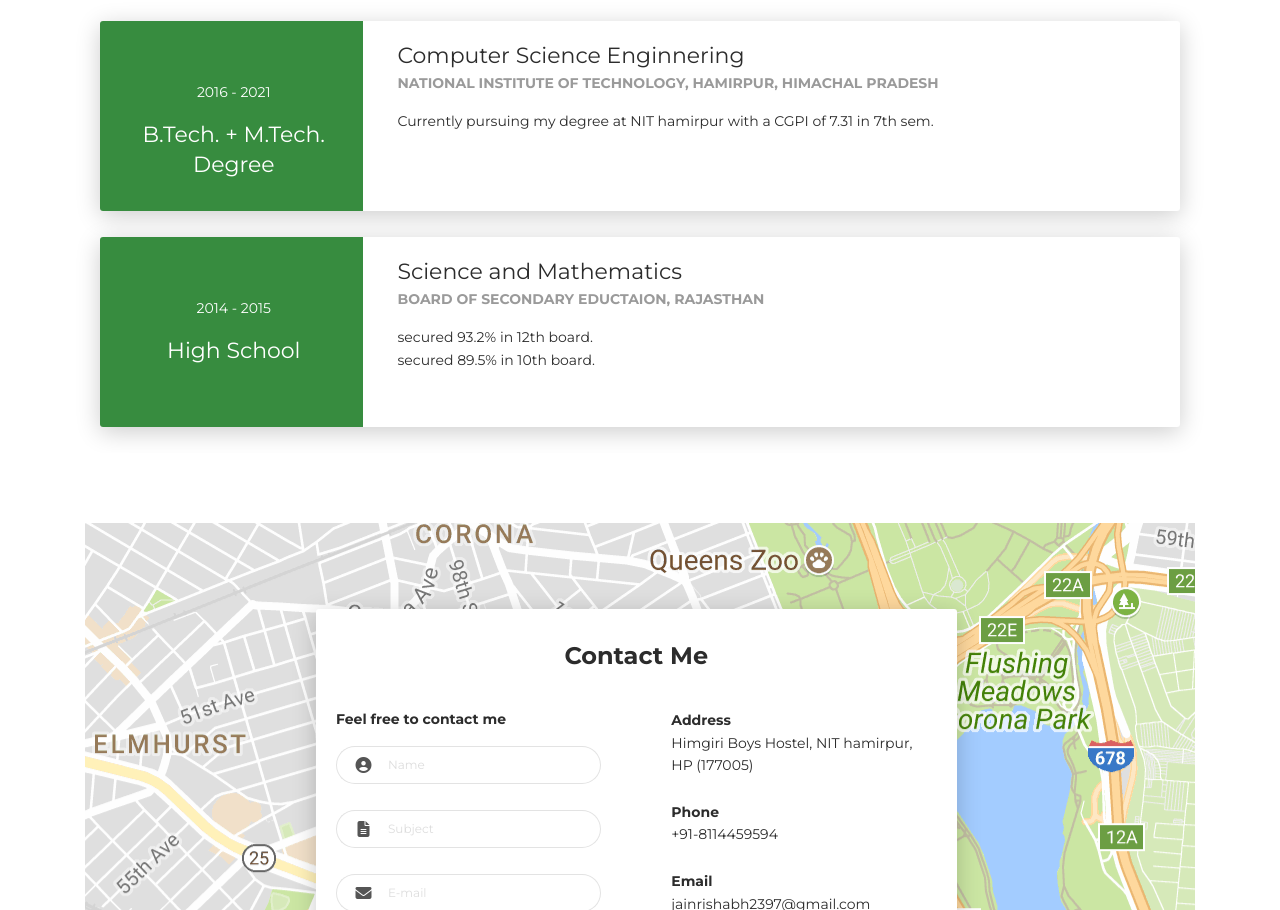
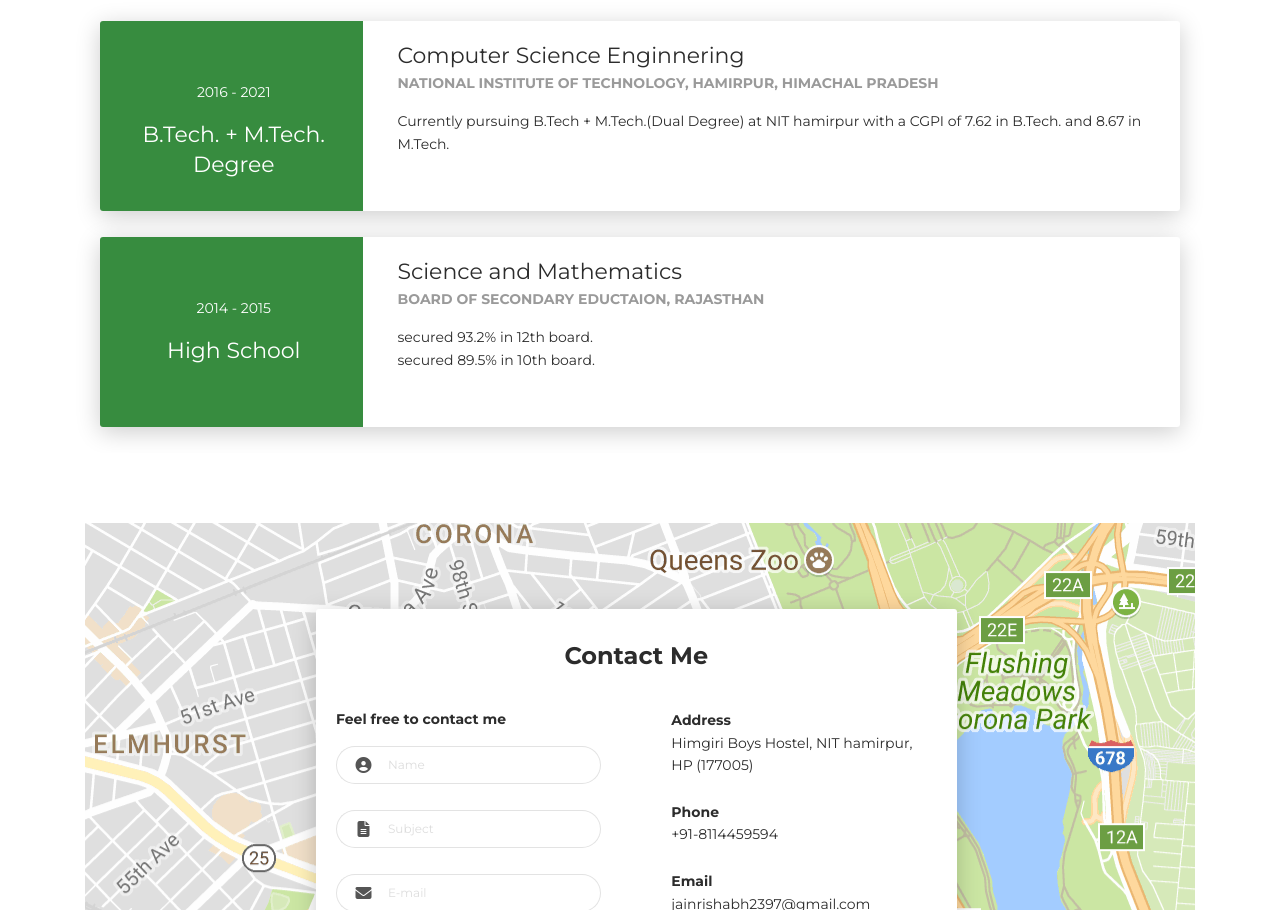
Before and after one commit to sagepranjal/rishabh983.github.io, a plain HTML site: page index.html in a window 1280 px wide. Shown: the part 2898-3808 px from the top of the page. Drawn offline with Linux system fonts and the light colour scheme.

Commit message:
Update index.html

```diff
--- a/index.html
+++ b/index.html
@@ -350,7 +350,7 @@
           <div class="card-body">
             <div class="h5">Computer Science Enginnering</div>
             <p class="category">National Institute of Technology, Hamirpur, Himachal Pradesh</p>
-            <p>Currently pursuing my degree at NIT hamirpur with a CGPI of 7.31 in 7th sem.</p>
+            <p>Currently pursuing B.Tech + M.Tech.(Dual Degree) at NIT hamirpur with a CGPI of 7.62 in B.Tech. and 8.67 in M.Tech.</p>
           </div>
         </div>
       </div>
```
